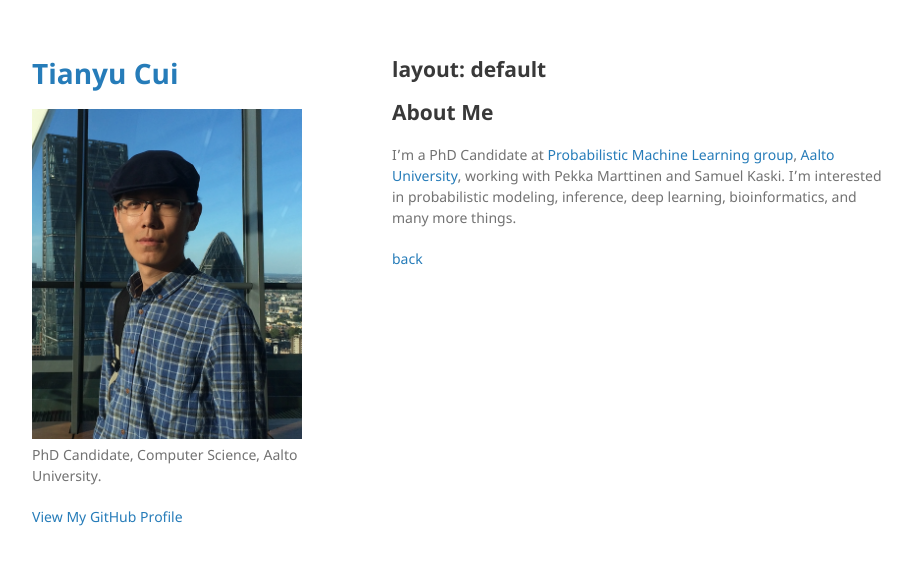
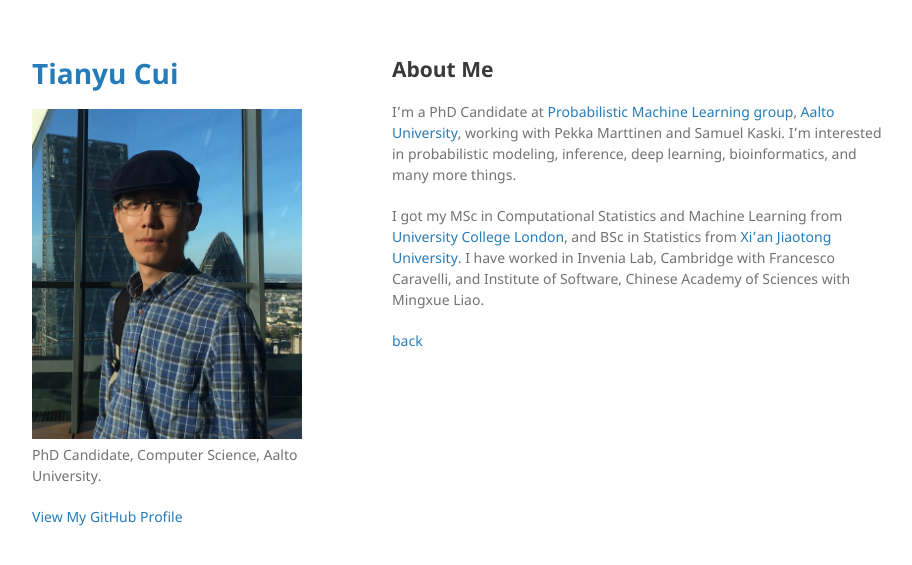
Before and after one commit to tycui/tycui.github.io, a Jekyll site: the page built from about_me.md, in a window 1280 px wide. Shown: the top 565 px of the page, without its empty margins (178-1090 px from the left). Built offline with Jekyll 4.4.1, drawn with Linux system fonts in a browser that asks for light colours; our own code applies the rules of GitHub Pages for plain Markdown files.

Commit message:
about me

```diff
--- a/about_me.md
+++ b/about_me.md
@@ -1,8 +1,8 @@
-layout: default
----
 
 ## About Me
 
 I'm a PhD Candidate at [Probabilistic Machine Learning group](https://research.cs.aalto.fi/pml/), [Aalto University](http://www.aalto.fi/en/), working with Pekka Marttinen and Samuel Kaski. I'm interested in probabilistic modeling, inference, deep learning, bioinformatics, and many more things.
 
+I got my MSc in Computational Statistics and Machine Learning from [University College London](https://www.ucl.ac.uk/), and BSc in Statistics from [Xi'an Jiaotong University](http://en.xjtu.edu.cn/).  I have worked in Invenia Lab, Cambridge with Francesco Caravelli, and Institute of Software, Chinese Academy of Sciences with Mingxue Liao.
+
 [back](./)
```
